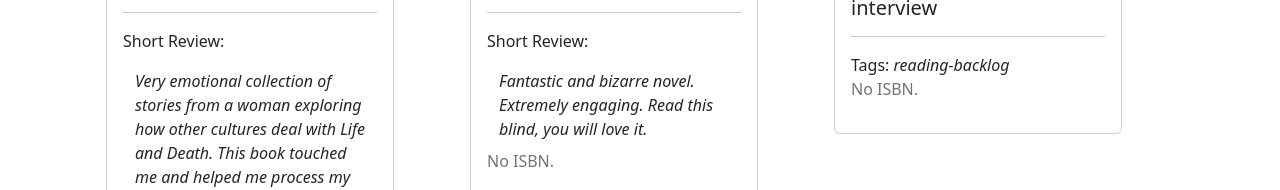
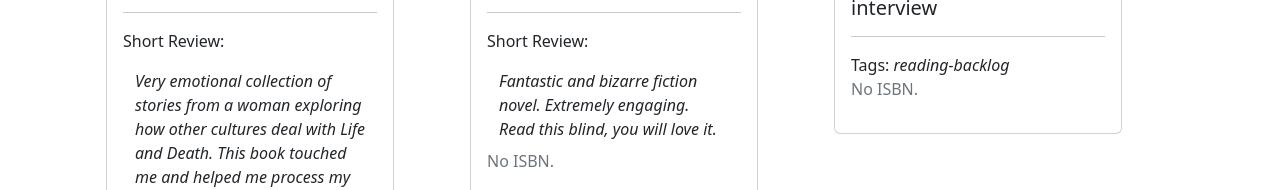
Before and after one commit to meltingscales/henrypost.net, a React (Create React App) app: page /fun/books in a window 1280 px wide. Shown: the part 755-945 px from the top of the page. Built offline with nearby package versions, Linux system fonts and the light colour scheme.

Commit message:
asdfasdfadsf

```diff
--- a/src/data/modelbound/sampleBooks.ts
+++ b/src/data/modelbound/sampleBooks.ts
@@ -142,7 +142,7 @@ export let SAMPLE_BOOKS: TBookReview[] = [
     },
     {
         title: 'John Dies at the End',
-        shortReview: 'Fantastic and bizarre novel. Extremely engaging. Read this blind, you will love it.',
+        shortReview: 'Fantastic and bizarre fiction novel. Extremely engaging. Read this blind, you will love it.',
         rating: MRating.toTRating('10/10'),
     },
     // {
```
